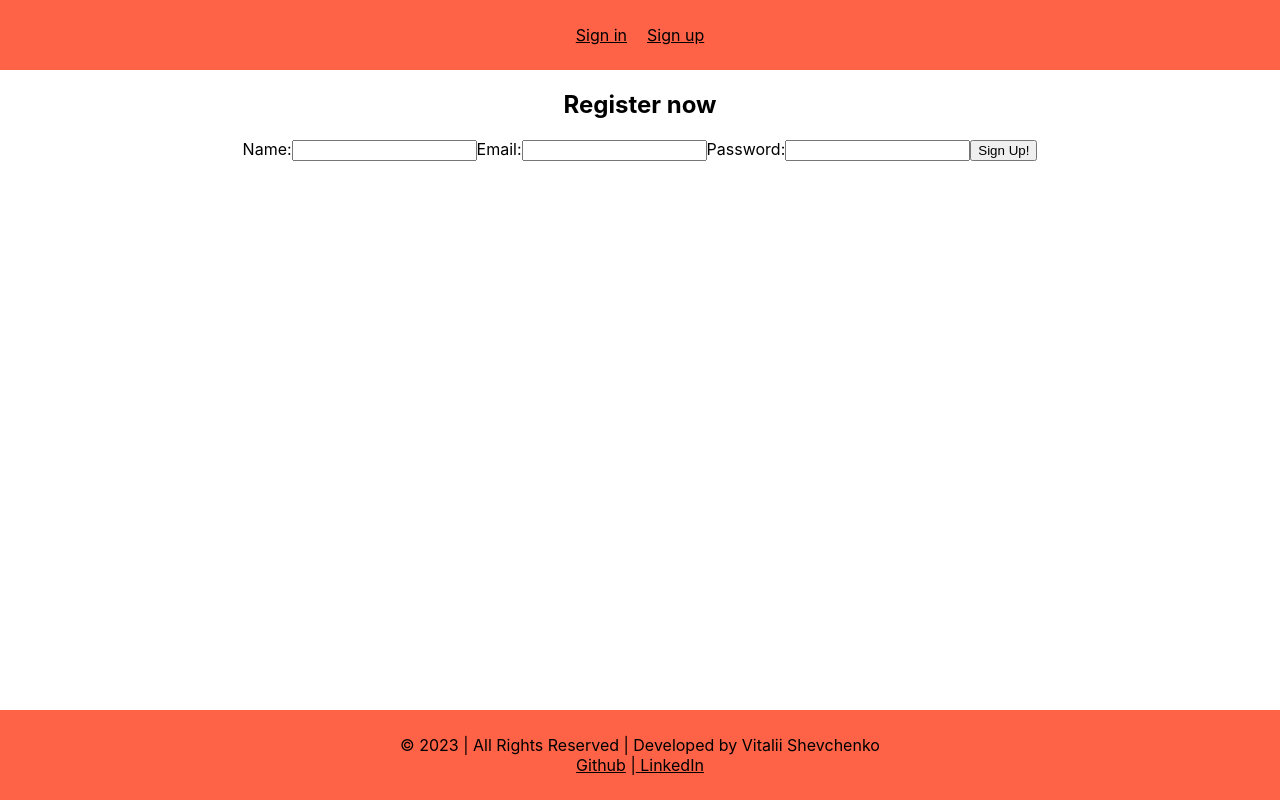
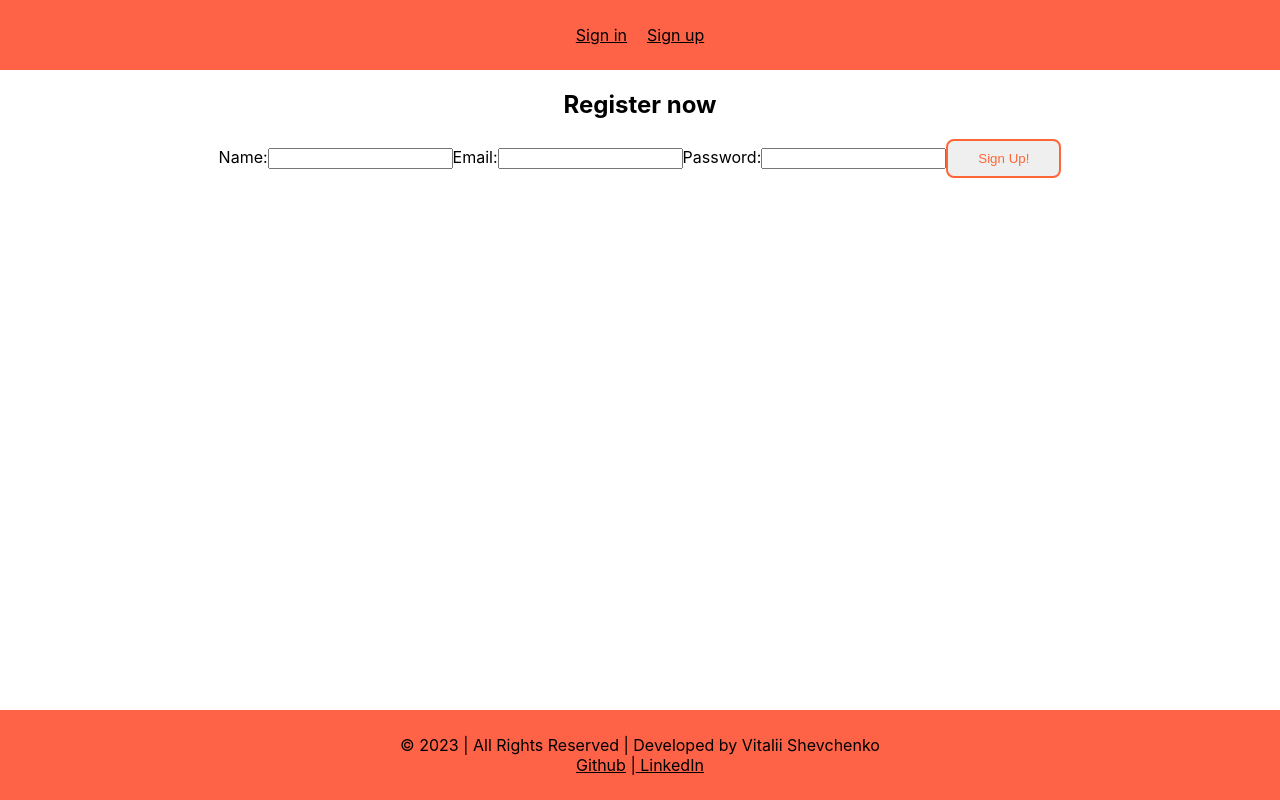
Before and after one commit to gradussus/goit-react-hw-08-phonebook, a React (Create React App) app: page /goit-react-hw-08-phonebook/register in a window 1280 px wide. Built offline with nearby package versions, Linux system fonts and the light colour scheme.

Commit message:
add buttons

```diff
--- a/src/components/ContactForm/ContactForm.jsx
+++ b/src/components/ContactForm/ContactForm.jsx
@@ -1,5 +1,5 @@
 import { useState } from 'react';
-import { AddContactForm } from './ContactForm.styled';
+import { AddContactForm, Button } from './ContactForm.styled';
 import { getContacts } from 'redux/contacts/contactsSelectors';
 import { addContact } from 'redux/contacts/contactsOperations';
 import { useDispatch, useSelector } from 'react-redux';
@@ -12,8 +12,10 @@ export const ContactForm = () => {
   const { contacts } = useSelector(getContacts);
 
   const newContact = (name, number) => {
-    const includeName = contacts.find(e => e.name.toLowerCase() === name.toLowerCase())
-    const includeNumber = contacts.find(e => e.number === number)
+    const includeName = contacts.find(
+      e => e.name.toLowerCase() === name.toLowerCase()
+    );
+    const includeNumber = contacts.find(e => e.number === number);
 
     if (includeName) {
       return alert(`${name} is already in contacts`);
@@ -21,7 +23,7 @@ export const ContactForm = () => {
     if (includeNumber) {
       return alert(`${number} is already in contacts`);
     }
-       dispatch(addContact({name: name, number: number}));
+    dispatch(addContact({ name: name, number: number }));
   };
 
   const handleChange = e => {
@@ -66,7 +68,7 @@ export const ContactForm = () => {
         />
       </label>
       <br />
-      <button type="submit">Add contact</button>
+      <Button type="submit">Add contact</Button>
     </AddContactForm>
   );
 };
--- a/src/components/ContactForm/ContactForm.styled.jsx
+++ b/src/components/ContactForm/ContactForm.styled.jsx
@@ -9,3 +9,6 @@ export const AddContactForm = styled.form`
   margin-left: auto;
   margin-right: auto;
 `;
+export const Button = styled.button`
+  margin-top: 15px;
+`;
--- a/src/components/ContactList/ContactList .jsx
+++ b/src/components/ContactList/ContactList .jsx
@@ -1,4 +1,4 @@
-import { Item, List, DeleteBtn } from './ContactList.styled';
+import { Item, List, DeleteBtn, Name, Number } from './ContactList.styled';
 import { useSelector, useDispatch } from 'react-redux';
 import { getFilter } from 'redux/filterSlice';
 import { getContacts } from 'redux/contacts/contactsSelectors';
@@ -31,8 +31,8 @@ export const ContactList = () => {
     <List>
       {onFilterChange().map(c => (
         <Item key={c.id}>
-          <span>{c.name}</span>
-          <span>{c.number}</span>
+          <Name>{c.name}</Name>
+          <Number>{c.number}</Number>
           <DeleteBtn id={c.id} onClick={removeContact}>
             Delete
           </DeleteBtn>
--- a/src/components/ContactList/ContactList.styled.jsx
+++ b/src/components/ContactList/ContactList.styled.jsx
@@ -4,7 +4,7 @@ export const List = styled.ul`
   list-style: none;
   display: flex;
   flex-direction: column;
-  width: 500px;
+  width: 450px;
   background-color: tomato;
   border-radius: 10px;
   padding: 25px;
@@ -19,5 +19,14 @@ export const Item = styled.li`
   width: 100%;
   text-align: start;
 `;
-
-export const DeleteBtn = styled.button``;
+export const Name = styled.span`
+  font-weight: 600;
+  flex-basis: 100px;
+`;
+export const Number = styled.span`
+  flex-basis: 100px;
+`;
+export const DeleteBtn = styled.button`
+  padding: 0px 20px;
+  margin: 0px;
+`;
--- a/src/index.css
+++ b/src/index.css
@@ -23,3 +23,37 @@ body {
 section {
   height: 100%;
 }
+button {
+  text-decoration: none;
+  display: inline-block;
+  padding: 10px 30px;
+  position: relative;
+  overflow: hidden;
+  border: 2px solid #fe6637;
+  border-radius: 8px;
+  font-family: 'Montserrat', sans-serif;
+  color: #fe6637;
+  transition: 0.2s ease-in-out;
+}
+button:before {
+  content: '';
+  background: linear-gradient(
+    90deg,
+    rgba(255, 255, 255, 0.1),
+    rgba(255, 255, 255, 0.5)
+  );
+  height: 50px;
+  width: 50px;
+  position: absolute;
+  top: -8px;
+  left: -75px;
+  transform: skewX(-45deg);
+}
+button:hover {
+  background: #fe6637;
+  color: #fff;
+}
+button:hover:before {
+  left: 150px;
+  transition: 0.5s ease-in-out;
+}
```
